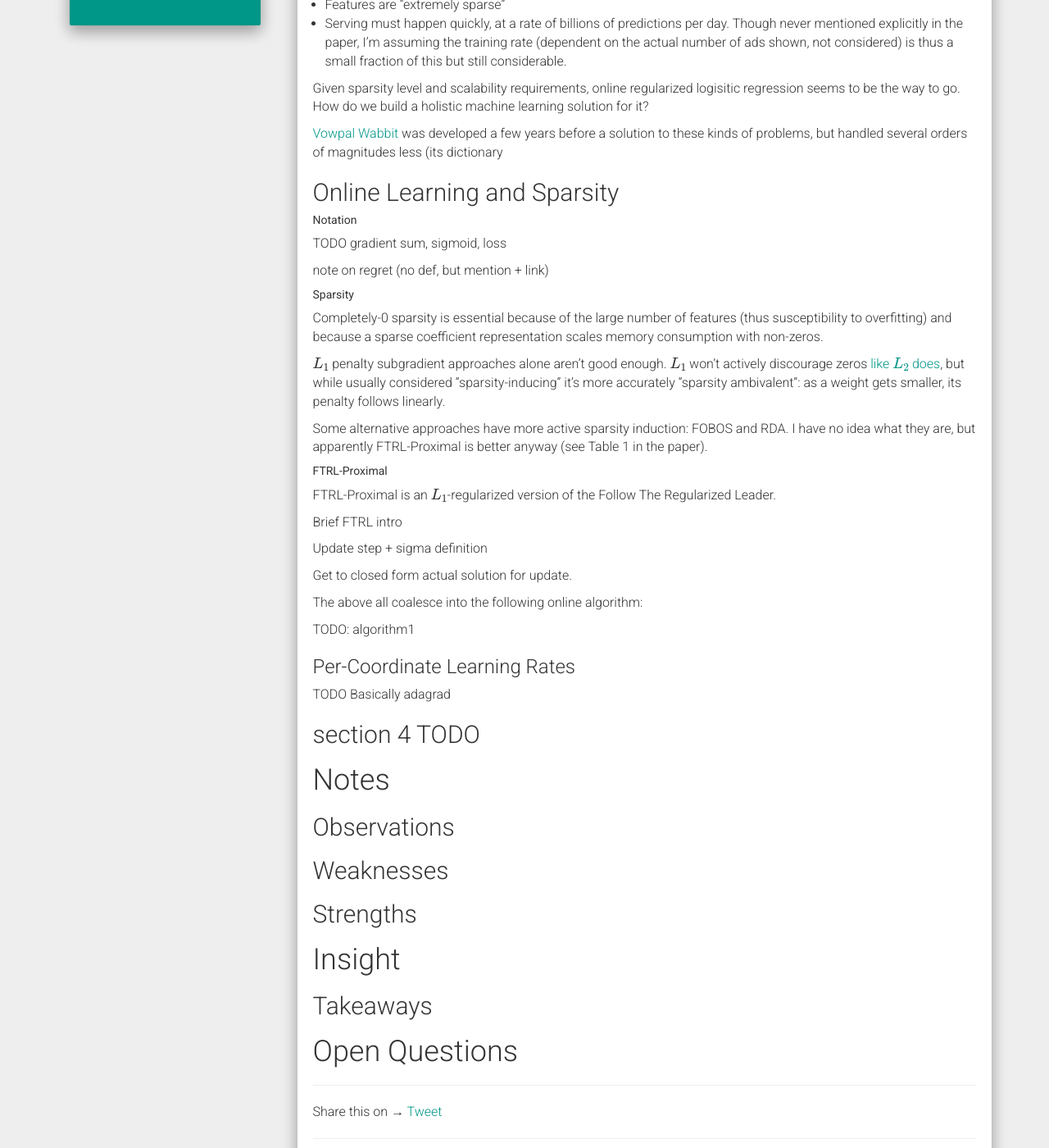
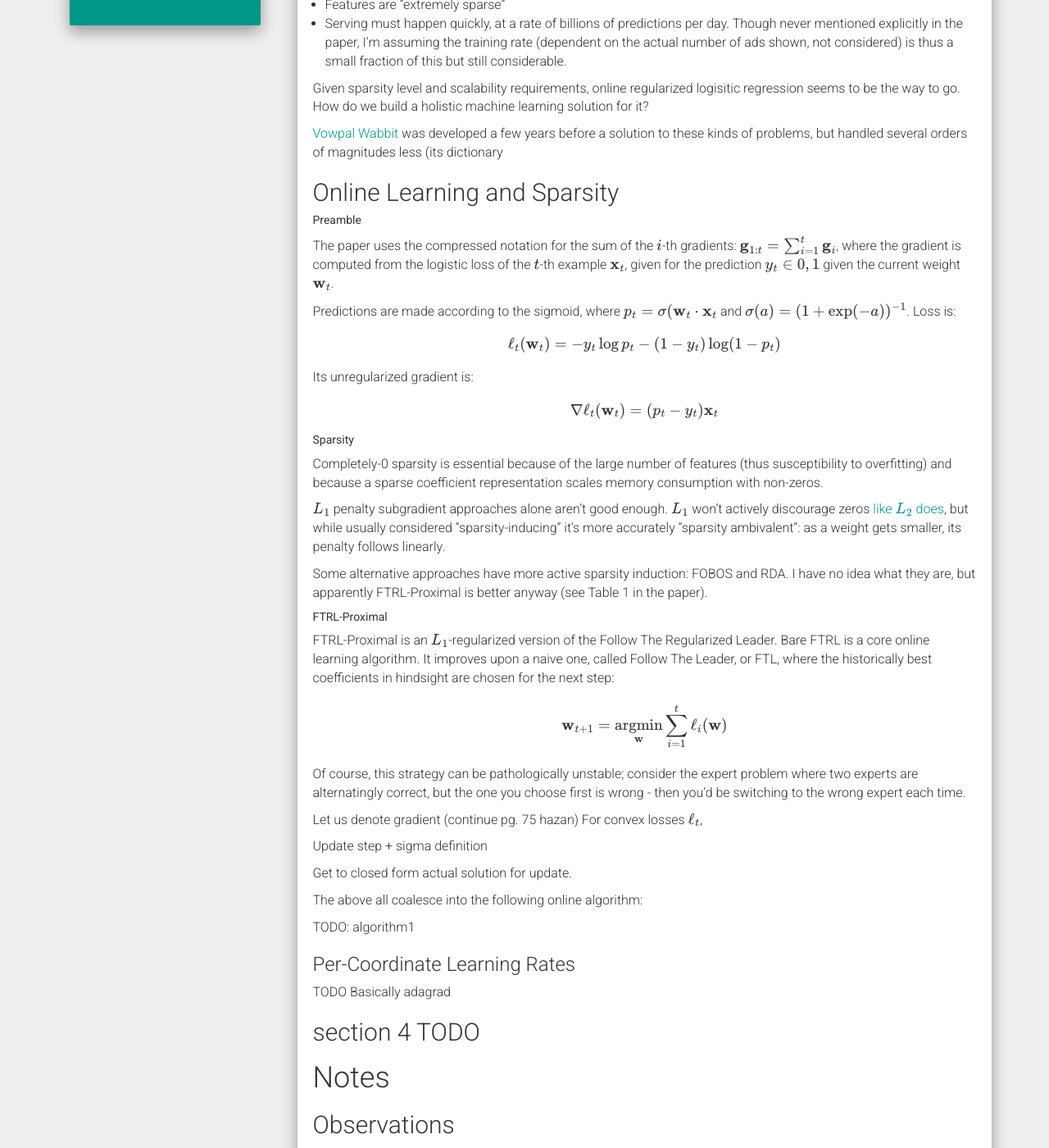
Before and after one commit to vlad17/vlad17.github.io, a Jekyll site: the page built from _posts/2016-07-17-ad-click-prediction.md, in a window 1280 px wide and 1400 px high, scrolled down 697 px. Shown: the whole window at 82% size. Built offline with Jekyll 4.4.1, drawn with Linux system fonts in a browser that asks for light colours; nearby versions of some CDN libraries; formulas are drawn with MathJax 3; comment, search, counter and statistics services are not loaded.

Commit message:
Partial edit of ad click prediction

```diff
--- a/_posts/2016-07-17-ad-click-prediction.md
+++ b/_posts/2016-07-17-ad-click-prediction.md
@@ -33,26 +33,38 @@ Given sparsity level and scalability requirements, online regularized logisitic
 
 ## Online Learning and Sparsity
 
-##### Notation
+##### Preamble
 
-TODO
-gradient sum, sigmoid, loss
+The paper uses the compressed notation for the sum of the \\(i\\)-th gradients: \\(\textbf{g}\_{1:t}=\sum\_{i=1}^t\textbf{g}\_i\\), where the gradient is computed from the logistic loss of the \\(t\\)-th example \\(\textbf{x}\_t\\), given for the prediction \\(y_t\in\{0,1\}\\) given the current weight \\(\textbf{w}\_t\\).
 
-note on regret (no def, but mention + link)
+Predictions are made according to the sigmoid, where \\(p\_t=\sigma(\textbf{w}\_t\cdot\textbf{x}\_t\\) and \\(\sigma(a)=(1+\exp(-a))^{-1}\\). Loss is:
+\\[
+\ell\_t(\textbf{w}\_t)=-y\_t\log p\_t-(1-y\_t)\log(1-p\_t)
+\\]
+
+Its unregularized gradient is:
+\\[
+\nabla \ell_t(\textbf{w}\_t)=(p\_t-y\_t)\textbf{x}\_t
+\\]
 
 ##### Sparsity
 
 Completely-0 sparsity is essential because of the large number of features (thus susceptibility to overfitting) and because a sparse coefficient representation scales memory consumption with non-zeros.
 
-\\(L_1\\) penalty subgradient approaches alone aren't good enough. \\(L_1\\) won't actively discourage zeros [like \\(L_2\\) does](stackoverflow), but while usually considered "sparsity-inducing" it's more accurately "sparsity ambivalent": as a weight gets smaller, its penalty follows linearly.
+\\(L\_1\\) penalty subgradient approaches alone aren't good enough. \\(L\_1\\) won't actively discourage zeros [like \\(L\_2\\) does](stackoverflow), but while usually considered "sparsity-inducing" it's more accurately "sparsity ambivalent": as a weight gets smaller, its penalty follows linearly.
 
 Some alternative approaches have more active sparsity induction: FOBOS and RDA. I have no idea what they are, but apparently FTRL-Proximal is better anyway (see Table 1 in the paper).
 
 ##### FTRL-Proximal
 
-FTRL-Proximal is an \\(L_1\\)-regularized version of the Follow The Regularized Leader.
+FTRL-Proximal is an \\(L\_1\\)-regularized version of the Follow The Regularized Leader. Bare FTRL is a core online learning algorithm. It improves upon a naive one, called Follow The Leader, or FTL, where the historically best coefficients in hindsight are chosen for the next step:
+\\[
+\textbf{w}\_{t+1}=\underset{\textbf{w}}{\mathrm{argmin}}\sum\_{i=1}^t\ell_i(\textbf{w})
+\\]
+Of course, this strategy can be pathologically unstable; consider the expert problem where two experts are alternatingly correct, but the one you choose first is wrong - then you'd be switching to the wrong expert each time.
 
-Brief FTRL intro
+Let us denote gradient (continue pg. 75 hazan)
+For convex losses \\(\ell\_t\\),
 
 Update step + sigma definition
 
```
